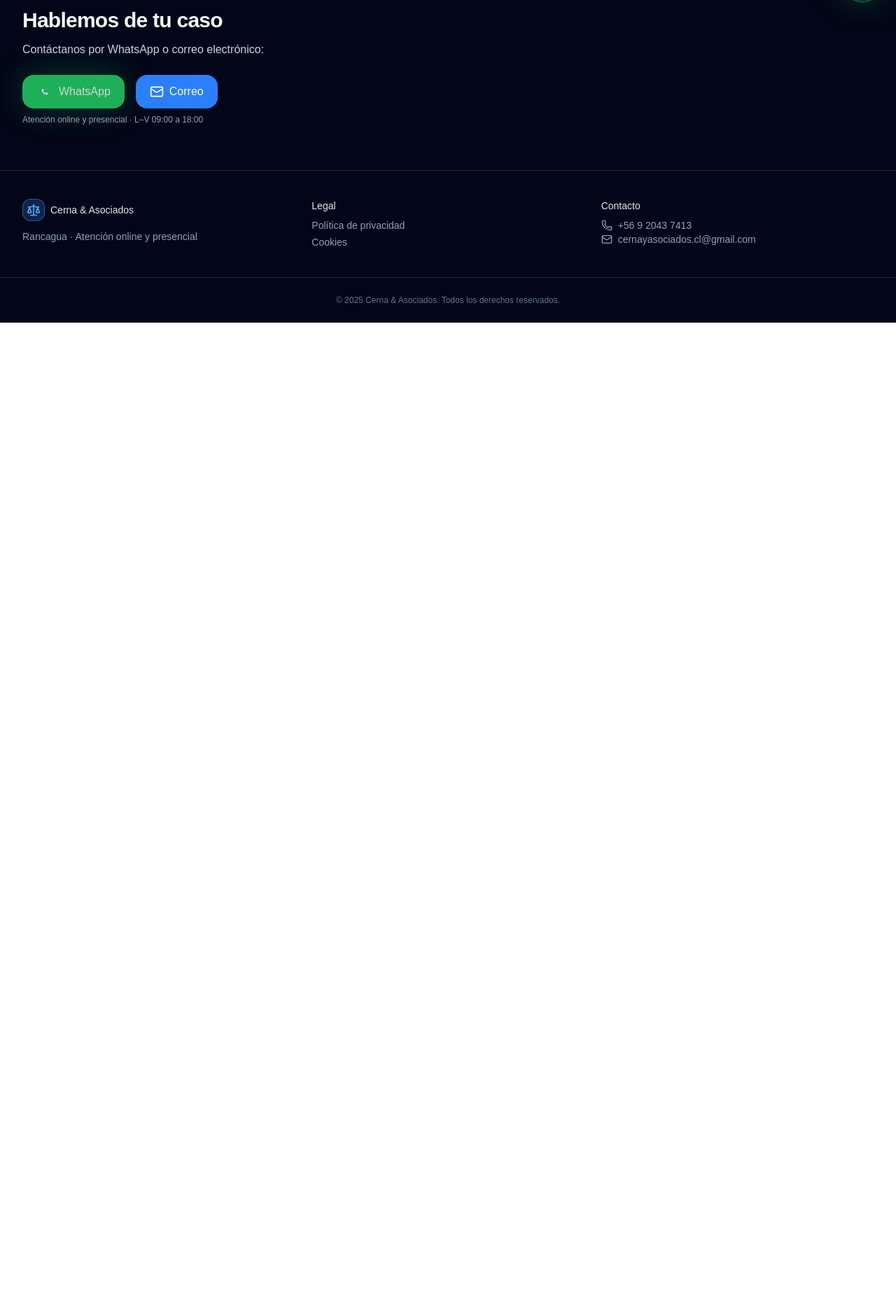
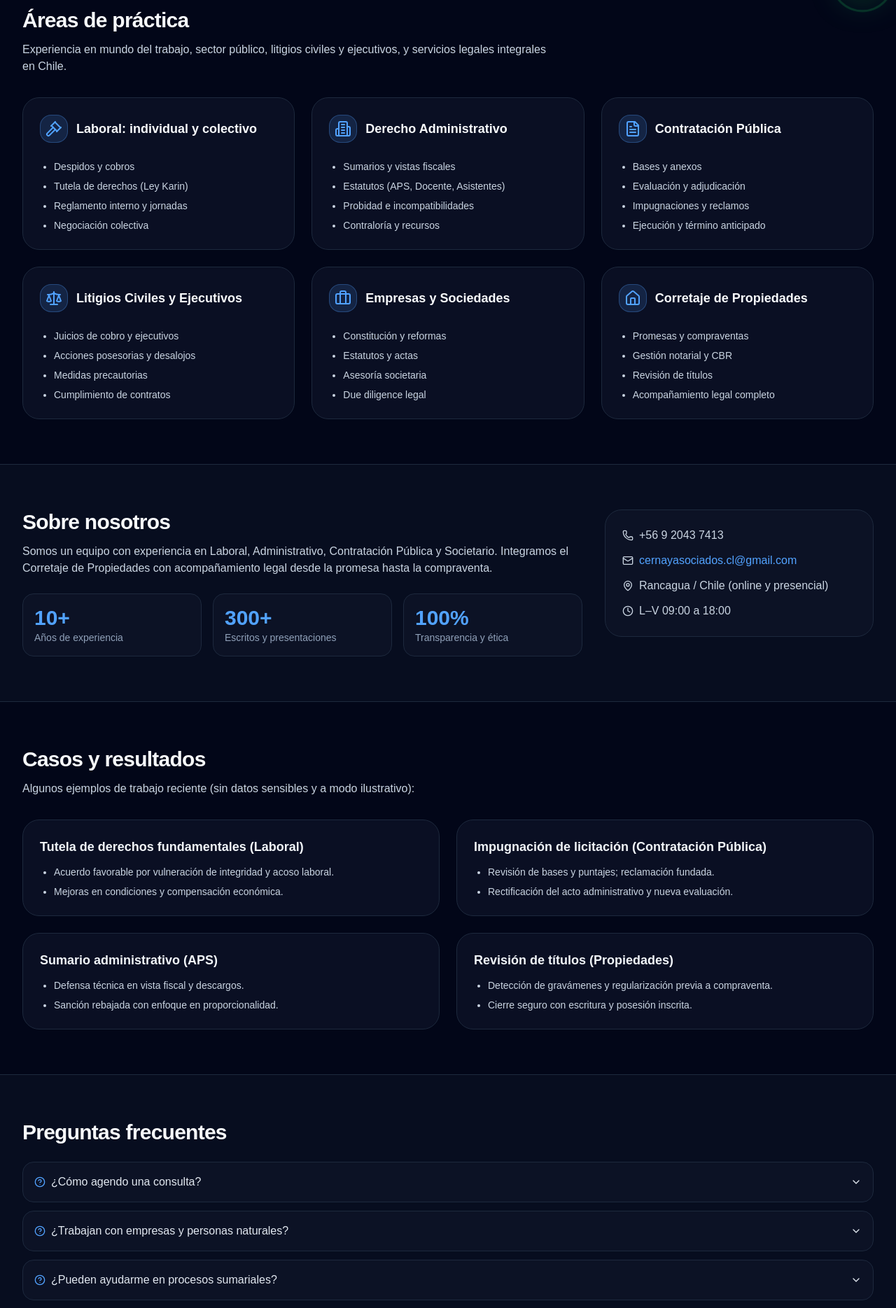
Before and after one commit to RanaWow/cerna-asociados-web, a Next.js app: page / in a window 1280 px wide. Shown: the part 780-2649 px from the top of the page at 70% size. Before the commit the page ends 1241 px from the top, so only its background shows below. Built offline with nearby package versions, Linux system fonts and the light colour scheme.

Commit message:
restore: secciones Casos y FAQ + Areas x6; WhatsApp icon ajustado

```diff
--- a/src/app/page.tsx
+++ b/src/app/page.tsx
@@ -4,18 +4,13 @@ import type { ReactNode } from 'react';
 import { motion } from 'framer-motion';
 import {
   Scale, Gavel, Building2, FileText, Phone, Mail, MapPin, Clock,
-  ShieldCheck, Home, Briefcase,
+  ShieldCheck, Home, Briefcase, HelpCircle, ChevronDown
 } from 'lucide-react';
 
-/** Logo oficial de WhatsApp (versión optimizada y más gruesa) */
+/** Logo de WhatsApp (trazo más lleno) */
 function WhatsAppIcon({ className }: { className?: string }) {
   return (
-    <svg
-      className={className}
-      viewBox="0 0 24 24"
-      aria-hidden="true"
-      role="img"
-    >
+    <svg className={className} viewBox="0 0 24 24" aria-hidden="true" role="img">
       <path
         fill="currentColor"
         d="M15.97 13.92c-.22-.1-1.28-.63-1.48-.7-.2-.07-.34-.1-.48.1-.14.2-.55.7-.67.84-.13.14-.24.16-.46.06-.22-.1-.9-.34-1.72-1.15-.64-.6-1.06-1.35-1.2-1.58-.13-.23-.02-.35.09-.46.09-.09.22-.24.32-.35.1-.12.14-.19.22-.31.07-.15.03-.26-.01-.36-.05-.1-.49-1.25-.68-1.71-.18-.44-.38-.38-.51-.38-.13 0-.28 0-.43 0s-.39.06-.59.28c-.21.23-.77.77-.77 1.88 0 1.11.79 2.18.89 2.33.11.15 1.58 2.44 3.82 3.42.53.23.95.37 1.27.47.53.17 1.02.14 1.39.08.43-.06 1.35-.55 1.55-1.09.19-.54.19-.99.14-1.08-.05-.1-.21-.15-.44-.26z"
@@ -65,29 +60,17 @@ export default function Page() {
 
         <div className="relative mx-auto max-w-7xl px-4 py-16 sm:px-6 sm:py-24 lg:px-8">
           <div className="grid items-center gap-10 lg:grid-cols-2">
-            <motion.div
-              initial={{ opacity: 0, y: 12 }}
-              animate={{ opacity: 1, y: 0 }}
-              transition={{ duration: 0.5 }}
-            >
+            <motion.div initial={{ opacity: 0, y: 12 }} animate={{ opacity: 1, y: 0 }} transition={{ duration: 0.5 }}>
               <h1 className="text-4xl font-bold leading-tight tracking-tight sm:text-5xl">
                 Tu defensa y asesoría legal con<br />
                 <span className="text-blue-400">confianza y resultados</span>
               </h1>
 
+              {/* Chips */}
               <ul className="mt-5 flex flex-wrap gap-2">
-                {[
-                  'Laboral',
-                  'Administrativo',
-                  'Societario',
-                  'Civil y Ejecutivo',
-                  'Licitaciones Públicas',
-                  'Corretaje',
-                ].map((label) => (
-                  <li
-                    key={label}
-                    className="rounded-full border border-blue-400/25 bg-blue-400/10 px-3 py-1 text-sm text-blue-300"
-                  >
+                {['Laboral','Administrativo','Societario','Civil y Ejecutivo','Licitaciones Públicas','Corretaje']
+                  .map((label) => (
+                  <li key={label} className="rounded-full border border-blue-400/25 bg-blue-400/10 px-3 py-1 text-sm text-blue-300">
                     {label}
                   </li>
                 ))}
@@ -100,76 +83,140 @@ export default function Page() {
               </p>
 
               <div className="mt-6 flex flex-wrap gap-3">
-                <a
-                  href="#contacto"
-                  className="inline-flex items-center rounded-2xl bg-blue-500 px-4 py-2 text-sm font-medium transition hover:bg-blue-600"
-                >
+                <a href="#contacto" className="inline-flex items-center rounded-2xl bg-blue-500 px-4 py-2 text-sm font-medium transition hover:bg-blue-600">
                   Agenda tu consulta legal
                 </a>
-                <a
-                  href="#areas"
-                  className="inline-flex items-center rounded-2xl border border-slate-700 px-4 py-2 text-sm font-medium text-slate-200 transition hover:bg-slate-900/60"
-                >
+                <a href="#areas" className="inline-flex items-center rounded-2xl border border-slate-700 px-4 py-2 text-sm font-medium text-slate-200 transition hover:bg-slate-900/60">
                   Conoce nuestras áreas de práctica
                 </a>
               </div>
 
               <div className="mt-6 flex items-center gap-6 text-sm text-slate-400">
-                <span className="flex items-center gap-2">
-                  <ShieldCheck className="h-4 w-4" /> Estrategia con sustento legal
-                </span>
-                <span className="flex items-center gap-2">
-                  <Clock className="h-4 w-4" /> Respuesta oportuna
-                </span>
-                <span className="flex items-center gap-2">
-                  <Gavel className="h-4 w-4" /> Enfoque en resultados
-                </span>
+                <span className="flex items-center gap-2"><ShieldCheck className="h-4 w-4" /> Estrategia con sustento legal</span>
+                <span className="flex items-center gap-2"><Clock className="h-4 w-4" /> Respuesta oportuna</span>
+                <span className="flex items-center gap-2"><Gavel className="h-4 w-4" /> Enfoque en resultados</span>
               </div>
             </motion.div>
 
-            <motion.div
-              initial={{ opacity: 0, y: 12 }}
-              animate={{ opacity: 1, y: 0 }}
-              transition={{ duration: 0.5, delay: 0.1 }}
-            >
+            <motion.div initial={{ opacity: 0, y: 12 }} animate={{ opacity: 1, y: 0 }} transition={{ duration: 0.5, delay: 0.1 }}>
               <div className="relative">
                 <div className="absolute -inset-1 rounded-[2rem] bg-blue-500/15 blur-3xl" />
                 <div className="relative rounded-3xl border border-slate-800 bg-slate-900/60 p-6">
                   <div className="grid gap-4 sm:grid-cols-2">
-                    <MiniFeature
-                      icon={<Gavel className="h-5 w-5" />}
-                      title="Derecho Laboral"
-                      text="Despidos, tutela de derechos fundamentales, prácticas antisindicales y negociación."
-                    />
-                    <MiniFeature
-                      icon={<Building2 className="h-5 w-5" />}
-                      title="Derecho Administrativo"
-                      text="Sumarios, estatutos (APS, Docente, Asistentes), probidad y responsabilidad."
-                    />
-                    <MiniFeature
-                      icon={<Scale className="h-5 w-5" />}
-                      title="Litigios Civiles y Ejecutivos"
-                      text="Defensa civil; cobros ejecutivos, desalojos y medidas precautorias."
-                    />
-                    <MiniFeature
-                      icon={<FileText className="h-5 w-5" />}
-                      title="Contratación Pública"
-                      text="Bases, licitaciones, impugnaciones y cumplimiento contractual."
-                    />
-                    <MiniFeature
-                      icon={<Briefcase className="h-5 w-5" />}
-                      title="Empresas y Sociedades"
-                      text="Constitución, estatutos, actas y asesoría societaria."
-                    />
-                    <MiniFeature
-                      icon={<Home className="h-5 w-5" />}
-                      title="Corretaje de Propiedades"
-                      text="Promesas, compraventas y gestión notarial/CBR."
-                    />
+                    <MiniFeature icon={<Gavel className="h-5 w-5" />} title="Derecho Laboral" text="Despidos, tutela de derechos fundamentales, prácticas antisindicales y negociación." />
+                    <MiniFeature icon={<Building2 className="h-5 w-5" />} title="Derecho Administrativo" text="Sumarios, estatutos (APS, Docente, Asistentes), probidad y responsabilidad." />
+                    <MiniFeature icon={<Scale className="h-5 w-5" />} title="Litigios Civiles y Ejecutivos" text="Defensa civil; cobros ejecutivos, desalojos y medidas precautorias." />
+                    <MiniFeature icon={<FileText className="h-5 w-5" />} title="Contratación Pública" text="Bases, licitaciones, impugnaciones y cumplimiento contractual." />
+                    <MiniFeature icon={<Briefcase className="h-5 w-5" />} title="Empresas y Sociedades" text="Constitución, estatutos, actas y asesoría societaria." />
+                    <MiniFeature icon={<Home className="h-5 w-5" />} title="Corretaje de Propiedades" text="Promesas, compraventas y gestión notarial/CBR." />
                   </div>
                 </div>
               </div>
             </motion.div>
+          </div>
+        </div>
+      </section>
+
+      {/* ÁREAS */}
+      <section id="areas" className="mx-auto max-w-7xl px-4 py-16 sm:px-6 lg:px-8">
+        <div className="max-w-3xl">
+          <h2 className="text-3xl font-bold tracking-tight">Áreas de práctica</h2>
+          <p className="mt-3 text-slate-300">
+            Experiencia en mundo del trabajo, sector público, litigios civiles y ejecutivos,
+            y servicios legales integrales en Chile.
+          </p>
+        </div>
+
+        <div className="mt-8 grid gap-6 md:grid-cols-2 lg:grid-cols-3">
+          <PracticeCard icon={<Gavel className="h-6 w-6" />} title="Laboral: individual y colectivo" bullets={['Despidos y cobros','Tutela de derechos (Ley Karin)','Reglamento interno y jornadas','Negociación colectiva']} />
+          <PracticeCard icon={<Building2 className="h-6 w-6" />} title="Derecho Administrativo" bullets={['Sumarios y vistas fiscales','Estatutos (APS, Docente, Asistentes)','Probidad e incompatibilidades','Contraloría y recursos']} />
+          <PracticeCard icon={<FileText className="h-6 w-6" />} title="Contratación Pública" bullets={['Bases y anexos','Evaluación y adjudicación','Impugnaciones y reclamos','Ejecución y término anticipado']} />
+          <PracticeCard icon={<Scale className="h-6 w-6" />} title="Litigios Civiles y Ejecutivos" bullets={['Juicios de cobro y ejecutivos','Acciones posesorias y desalojos','Medidas precautorias','Cumplimiento de contratos']} />
+          <PracticeCard icon={<Briefcase className="h-6 w-6" />} title="Empresas y Sociedades" bullets={['Constitución y reformas','Estatutos y actas','Asesoría societaria','Due diligence legal']} />
+          <PracticeCard icon={<Home className="h-6 w-6" />} title="Corretaje de Propiedades" bullets={['Promesas y compraventas','Gestión notarial y CBR','Revisión de títulos','Acompañamiento legal completo']} />
+        </div>
+      </section>
+
+      {/* SOBRE NOSOTROS */}
+      <section id="sobre" className="border-y border-slate-800 bg-slate-900/40">
+        <div className="mx-auto grid max-w-7xl items-start gap-8 px-4 py-16 sm:px-6 lg:grid-cols-3 lg:px-8">
+          <div className="lg:col-span-2">
+            <h2 className="text-3xl font-bold tracking-tight">Sobre nosotros</h2>
+            <p className="mt-3 text-slate-300">
+              Somos un equipo con experiencia en Laboral, Administrativo, Contratación Pública y
+              Societario. Integramos el Corretaje de Propiedades con acompañamiento legal desde la promesa hasta la
+              compraventa.
+            </p>
+            <div className="mt-6 grid gap-4 sm:grid-cols-3">
+              <Stat number="10+" label="Años de experiencia" />
+              <Stat number="300+" label="Escritos y presentaciones" />
+              <Stat number="100%" label="Transparencia y ética" />
+            </div>
+          </div>
+
+          <div className="space-y-3 rounded-3xl border border-slate-800 bg-slate-900/60 p-6 text-slate-300">
+            <p className="flex items-center gap-2"><Phone className="h-4 w-4" /><a href="tel:+56920437413" className="hover:underline">+56 9 2043 7413</a></p>
+            <p className="flex items-center gap-2"><Mail className="h-4 w-4" /><a href="mailto:cernayasociados.cl@gmail.com" className="text-blue-400 hover:underline">cernayasociados.cl@gmail.com</a></p>
+            <p className="flex items-center gap-2"><MapPin className="h-4 w-4" /> Rancagua / Chile (online y presencial)</p>
+            <p className="flex items-center gap-2"><Clock className="h-4 w-4" /> L–V 09:00 a 18:00</p>
+          </div>
+        </div>
+      </section>
+
+      {/* CASOS DESTACADOS */}
+      <section id="casos" className="mx-auto max-w-7xl px-4 py-16 sm:px-6 lg:px-8">
+        <div className="max-w-3xl">
+          <h2 className="text-3xl font-bold tracking-tight">Casos y resultados</h2>
+          <p className="mt-3 text-slate-300">
+            Algunos ejemplos de trabajo reciente (sin datos sensibles y a modo ilustrativo):
+          </p>
+        </div>
+
+        <div className="mt-8 grid gap-6 md:grid-cols-2">
+          <CaseCard
+            title="Tutela de derechos fundamentales (Laboral)"
+            items={[
+              'Acuerdo favorable por vulneración de integridad y acoso laboral.',
+              'Mejoras en condiciones y compensación económica.',
+            ]}
+          />
+          <CaseCard
+            title="Impugnación de licitación (Contratación Pública)"
+            items={[
+              'Revisión de bases y puntajes; reclamación fundada.',
+              'Rectificación del acto administrativo y nueva evaluación.',
+            ]}
+          />
+          <CaseCard
+            title="Sumario administrativo (APS)"
+            items={[
+              'Defensa técnica en vista fiscal y descargos.',
+              'Sanción rebajada con enfoque en proporcionalidad.',
+            ]}
+          />
+          <CaseCard
+            title="Revisión de títulos (Propiedades)"
+            items={[
+              'Detección de gravámenes y regularización previa a compraventa.',
+              'Cierre seguro con escritura y posesión inscrita.',
+            ]}
+          />
+        </div>
+      </section>
+
+      {/* FAQ */}
+      <section className="border-y border-slate-800 bg-slate-900/40">
+        <div className="mx-auto max-w-7xl px-4 py-16 sm:px-6 lg:px-8">
+          <h2 className="text-3xl font-bold tracking-tight">Preguntas frecuentes</h2>
+          <div className="mt-6 space-y-3">
+            <FAQ q="¿Cómo agendo una consulta?"
+                 a="Escríbenos por WhatsApp con el botón verde o envíanos un correo. Coordinamos día y hora (online o presencial) y te indicamos el costo de la consulta si corresponde." />
+            <FAQ q="¿Trabajan con empresas y personas naturales?"
+                 a="Sí. Atendemos trabajadores/as, profesionales, pymes y municipalidades/corporaciones en materias laborales, administrativas, civiles, públicas y de propiedad." />
+            <FAQ q="¿Pueden ayudarme en procesos sumariales?"
+                 a="Sí. Elaboramos vistas fiscales, descargos, recursos y estrategias de defensa conforme a los estatutos aplicables (APS, Docente, Asistentes) y jurisprudencia vigente." />
+            <FAQ q="¿En qué ciudades atienden?"
+                 a="Principalmente en la Región de O’Higgins y de forma online en todo Chile. Para gestiones notariales/CBR coordinamos presencia cuando es necesario." />
           </div>
         </div>
       </section>
@@ -232,12 +279,10 @@ export default function Page() {
 
           <div>
             <p className="font-medium text-slate-200">Contacto</p>
-            <p className="mt-2 flex items-center gap-2">
-              <Phone className="h-4 w-4" />
+            <p className="mt-2 flex items-center gap-2"><Phone className="h-4 w-4" />
               <a href="tel:+56920437413" className="hover:underline">+56 9 2043 7413</a>
             </p>
-            <p className="flex items-center gap-2">
-              <Mail className="h-4 w-4" />
+            <p className="flex items-center gap-2"><Mail className="h-4 w-4" />
               <a href="mailto:cernayasociados.cl@gmail.com" className="hover:underline">
                 cernayasociados.cl@gmail.com
               </a>
@@ -292,9 +337,7 @@ function PracticeCard({ icon, title, bullets }: PracticeCardProps) {
       </div>
       <div className="px-6 pb-6">
         <ul className="list-disc space-y-2 pl-5 text-sm text-slate-300">
-          {bullets.map((b, i) => (
-            <li key={`${title}-${i}`}>{b}</li>
-          ))}
+          {bullets.map((b, i) => (<li key={`${title}-${i}`}>{b}</li>))}
         </ul>
       </div>
     </div>
@@ -310,3 +353,26 @@ function Stat({ number, label }: StatProps) {
     </div>
   );
 }
+
+function CaseCard({ title, items }: { title: string; items: string[] }) {
+  return (
+    <div className="rounded-3xl border border-slate-800 bg-slate-900/60 p-6">
+      <h3 className="text-lg font-semibold text-slate-100">{title}</h3>
+      <ul className="mt-3 list-disc space-y-2 pl-5 text-sm text-slate-300">
+        {items.map((t, i) => <li key={`${title}-${i}`}>{t}</li>)}
+      </ul>
+    </div>
+  );
+}
+
+function FAQ({ q, a }: { q: string; a: string }) {
+  return (
+    <details className="group rounded-2xl border border-slate-800 bg-slate-900/60 p-4">
+      <summary className="flex cursor-pointer list-none items-center justify-between gap-3 text-slate-200">
+        <span className="flex items-center gap-2"><HelpCircle className="h-4 w-4 text-blue-400" /> {q}</span>
+        <ChevronDown className="h-4 w-4 transition group-open:rotate-180" />
+      </summary>
+      <p className="mt-3 text-sm text-slate-300">{a}</p>
+    </details>
+  );
+}
```
